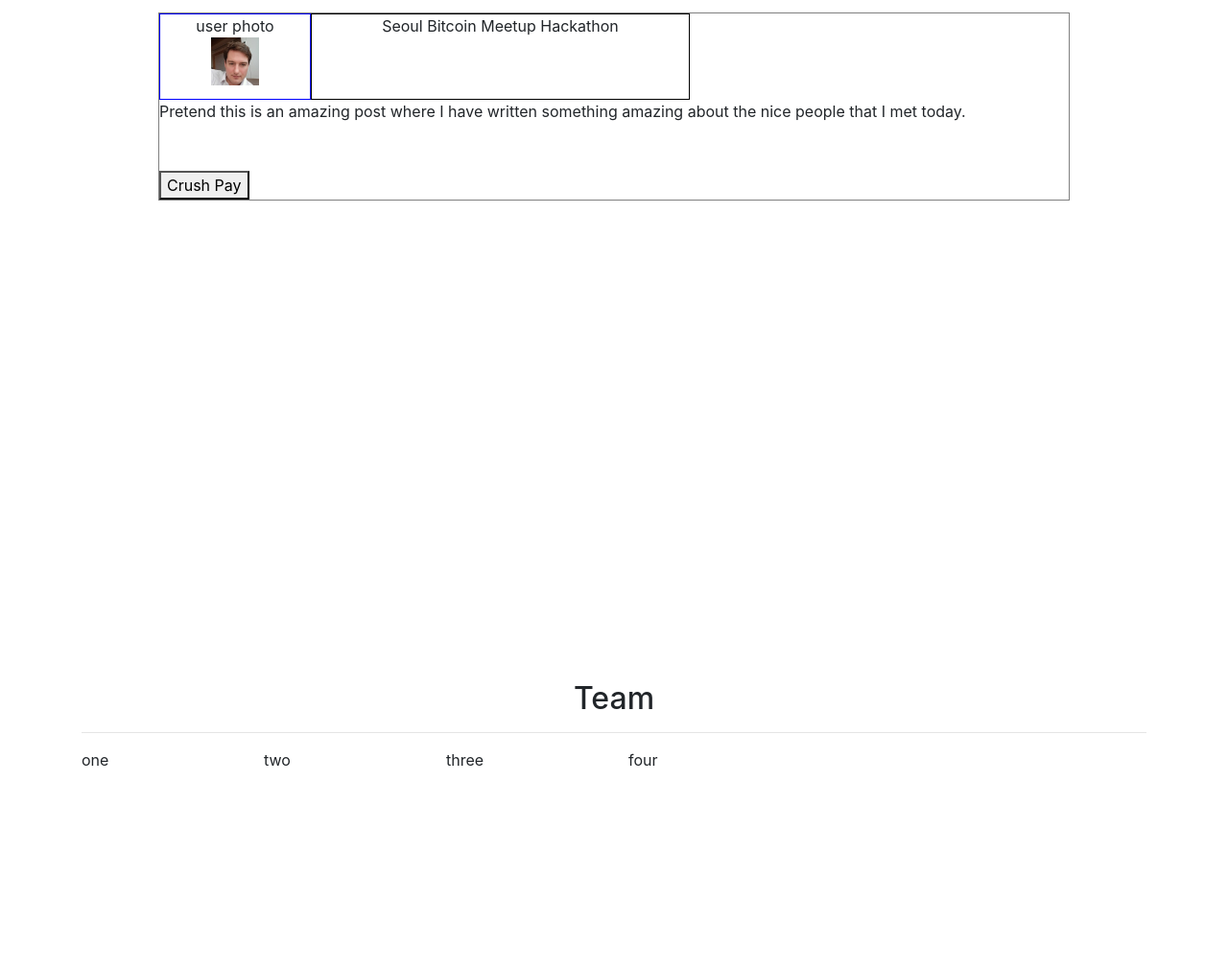
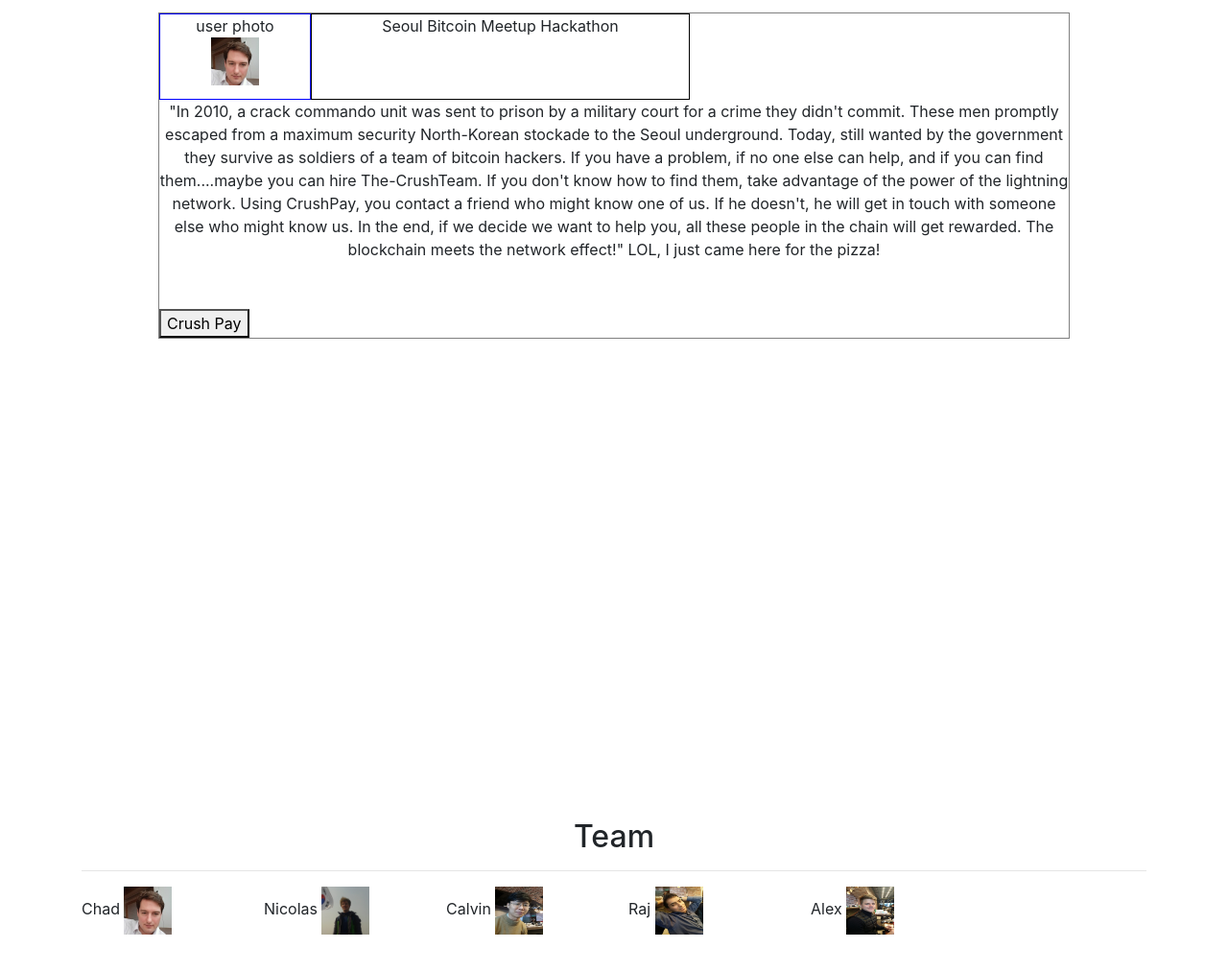
Before and after one commit to crushpay/website, a website: page src/index.html in a window 1280 px wide. Shown: the part 405-1418 px from the top of the page at 96% size. Drawn offline with Linux system fonts and the light colour scheme.

Commit message:
updated pictures

```diff
--- a/src/index.html
+++ b/src/index.html
@@ -48,7 +48,15 @@
             </div>
           </div>
           <div class="row post-content" >
-                Pretend this is an amazing post where I have written something amazing about the nice people that I met today.
+            "In 2010, a crack commando unit was sent to prison by a military court
+             for a crime they didn't commit. These men promptly escaped from a maximum
+             security North-Korean stockade to the Seoul underground.
+             Today, still wanted by the government they survive as soldiers of a team of bitcoin hackers.
+             If you have a problem, if no one else can help, and if you can find them....maybe you can hire The-CrushTeam.
+             If you don't know how to find them, take advantage of the power of the lightning network. Using CrushPay,
+             you contact a friend who might know one of us. If he doesn't, he will get in touch with someone else who might
+             know us. In the end, if we decide we want to help you, all these people in the chain will get rewarded.
+             The blockchain meets the network effect!" LOL, I just came here for the pizza!
           </div>
           <div class="row post-footer">
 
@@ -69,16 +77,24 @@
       </div>
       <div class="row center">
         <div class="col-md-2">
-          one
+          Chad
+          <img class="user-photo" src="images/chad.jpeg" />
         </div>
         <div class="col-md-2">
-          two
+          Nicolas
+          <img class="user-photo" src="images/Nicolas.jpg" />
         </div>
         <div class="col-md-2">
-          three
+          Calvin
+          <img class="user-photo" src="images/Calvin.jpg" />
         </div>
         <div class="col-md-2">
-          four
+          Raj
+          <img class="user-photo" src="images/Raj.jpg" />
+        </div>
+        <div class="col-md-2">
+          Alex
+          <img class="user-photo" src="images/Alex.jpg" />
         </div>
       </div>
     </section>
```
Also changed, not shown: src/images/Alex.jpg (added), src/images/Calvin.jpg (added), src/images/Nicolas.jpg (added), src/images/Raj.jpg (added), 1 other file.
